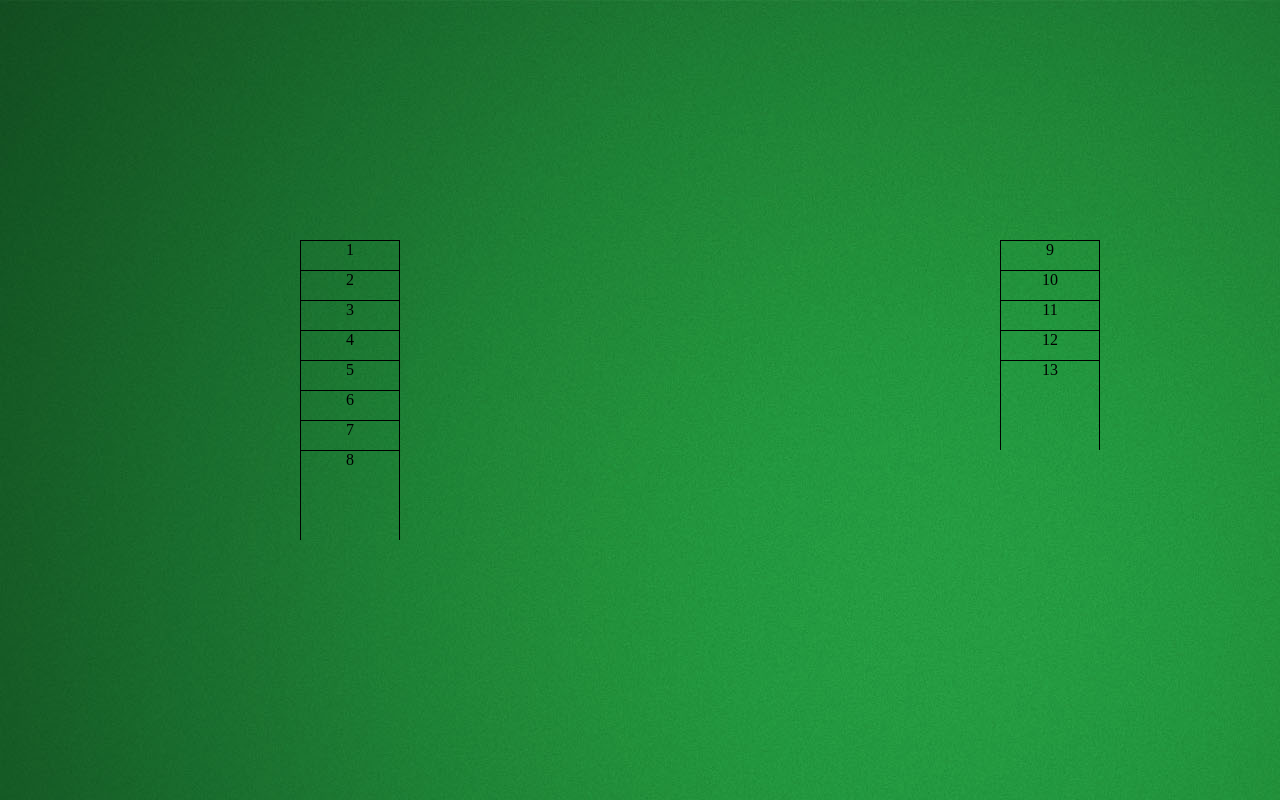
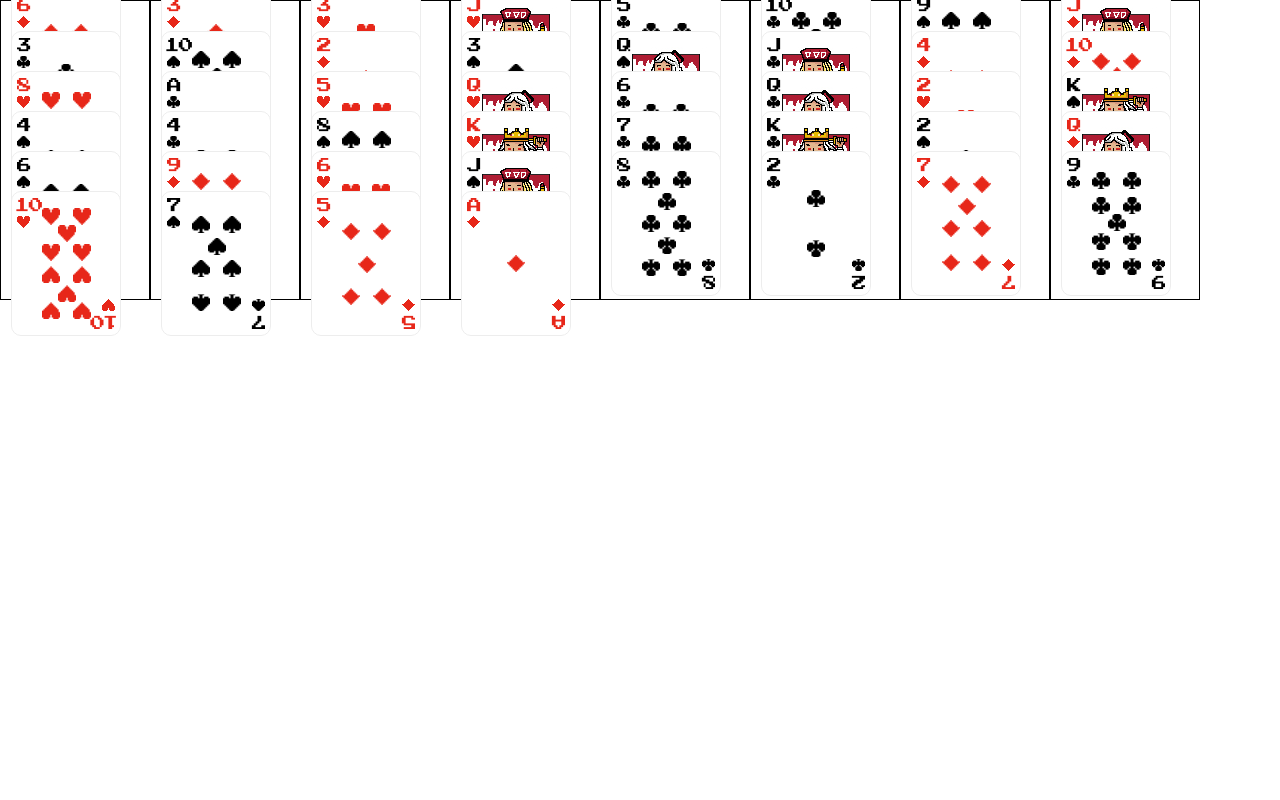
Before and after one commit to akari0624/hexSchool2019Week2_freecell, a React app: page /page2 in a window 1280 px wide. Built offline with nearby package versions, Linux system fonts and the light colour scheme.

Commit message:
remove react-beautiful-dnd based component and page

```diff
--- a/src/index.tsx
+++ b/src/index.tsx
@@ -30,7 +30,6 @@ ReactDOM.render(
       <BrowserRouter>
         <div>
           <Switch>
-            <Route path="/page2" component={rbd_example_archive} />
             <Route path="/" component={indexRouter} />
           </Switch>
         </div>
--- a/src/pages/mainpage/containers/CardDeck.tsx
+++ /dev/null
@@ -1,115 +0,0 @@
-import React, { useEffect, useRef, useCallback } from 'react'
-import {
-  Droppable,
-  Draggable,
-  DroppableProvided,
-  DroppableStateSnapshot
-} from 'react-beautiful-dnd'
-import Styled from 'styled-components'
-
-const DropableRefWrapper = Styled.div`
-  width: 100px;
-  height: 90px;
-  margin-top: -60px;
-`
-
-const DraggableWrapper = Styled.div`
-  width: 100px;
-  height: 90px;
-  margin-top: -60px;
-`
-
-const PorkerCard = Styled.div`
-  width: 100px;
-  height: 90px;
-  border-top: 1px solid #000000;
-  border-left: 1px solid #000000;
-  border-right: 1px solid #000000;
-  text-align: center;
-`
-
-const NotDraggablePorkerCard = Styled.div`
-  width: 100px;
-  height: 90px;
-  border-top: 1px solid #000000;
-  border-left: 1px solid #000000;
-  border-right: 1px solid #000000;
-  text-align: center;
-  margin-top: -60px;
-`
-
-interface Props {
-  pokerCards: number[]
-  droppableId: string
-  nowDraggingAreaId: string
-}
-
-
-  export default function CardDeck(props: Props) {
-    const { pokerCards, droppableId, nowDraggingAreaId } = props
-  const renderCards = useCallback(
-    (pokerCards: number[], nowDraggingDroppableAreaId, thisDroppableId) => (
-      provided: DroppableProvided,
-      snapshot: DroppableStateSnapshot
-    ) => (
-      <DropableRefWrapper ref={provided.innerRef} {...provided.droppableProps}>
-        {pokerCards.map((cardNumber, idx) => {
-          const cLength = pokerCards.length
-          // if (
-          //   nowDraggingAreaId !== '' &&
-          //   nowDraggingDroppableAreaId !== thisDroppableId
-          // ) {
-          //   return (
-          //     <NotDraggablePorkerCard
-          //       key={`${cardNumber}_${idx}`}
-          //     >{`${cardNumber}`}</NotDraggablePorkerCard>
-          //   )
-          // }
-
-          if (idx !== cLength - 1) {
-            return (
-              <NotDraggablePorkerCard
-                key={`${cardNumber}_${idx}`}
-              >{`${cardNumber}`}</NotDraggablePorkerCard>
-            )
-          }
-
-          return (
-            <DraggableWrapper
-            ref={provided.innerRef}
-            key={`${cardNumber}.${idx}`}
-          >
-              <Draggable
-                draggableId={`${cardNumber}`}
-                index={idx}
-                key={`${cardNumber}_${idx}`}
-              >
-                {(provided, snapshot) => (
-                  <PorkerCard
-                    key={`${cardNumber}_${idx}`}
-                    ref={provided.innerRef}
-                    {...provided.draggableProps}
-                    {...provided.dragHandleProps}
-                  >
-                    {`${cardNumber}`}
-                    {provided.placeholder}
-                  </PorkerCard>
-                )}
-              </Draggable>
-
-            </DraggableWrapper>
-
-          )
-        })}
-        {provided.placeholder}
-      </DropableRefWrapper>
-    ),
-    []
-  )
-
-  return (
-    <Droppable droppableId={droppableId} direction="horizontal">
-      {renderCards(pokerCards, nowDraggingAreaId, droppableId)}
-    </Droppable>
-  )
-}
--- a/src/pages/mainpage/rbd_example_archive.tsx
+++ /dev/null
@@ -1,104 +0,0 @@
-import React, { useCallback, useState } from 'react'
-import Styled from 'styled-components'
-import {
-  DragDropContext,
-  DropResult,
-  DragStart,
-  ResponderProvided
-} from 'react-beautiful-dnd'
-import CardDeck from './containers/CardDeck'
-import GreenTable from '../../../assets/green_felt.jpg'
-
-const MainTable = Styled.main`
-  width: 100vw;
-  height: 100vh;
-  background-image: url(${GreenTable});
-  overflow: hidden;
-  display: flex;
-`
-
-interface DeckProps {
-  marginLeft: string
-  marginTop: string
-}
-
-const CardDeckWrapper = Styled.section<DeckProps>`
-  margin-left:${props => props.marginLeft};
-  margin-top:${props => props.marginTop};
-`
-
-interface Props {}
-
-type DragStartFuncType = (
-  initial: DragStart,
-  provided: ResponderProvided
-) => void
-
-type Cards = {
-  dropArea1: number[]
-  dropArea2: number[]
-}
-
-const defaultCardState = {
-  dropArea1: [1, 2, 3, 4, 5, 6, 7, 8],
-  dropArea2: [9, 10, 11, 12, 13]
-}
-
-export default (props: Props) => {
-  const [nowDraggingDroppableId, setNowDraggingDroppableId] = useState('')
-  const [cards, setCards] = useState<Cards>(defaultCardState)
-  const onDragEnd = useCallback(
-    (result: DropResult) => {
-      console.log(result)
-
-      if (!result.destination) {
-        return
-      }
-
-      result.destination.droppableId
-      const source = cards[`${result.source.droppableId}`]
-      const newSource = source.slice(0, source.length - 1) //少一張
-
-      const moveTo = cards[`${result.draggableId}`]
-      const newMoveTo = [...moveTo, result.draggableId]
-
-      const newCards = {}
-      newCards[`${result.source.droppableId}`] = newSource
-      newCards[`${result.draggableId}`] = newMoveTo
-
-      setCards(() => newCards as Cards)
-      setNowDraggingDroppableId(() => '')
-    },
-
-    [cards]
-  )
-
-  const onDragStart = useCallback<DragStartFuncType>(
-    initial => {
-      const nowDraggingDropAreaId = initial.source.droppableId
-      setNowDraggingDroppableId(() => nowDraggingDropAreaId)
-    },
-    [setNowDraggingDroppableId]
-  )
-  return (
-    <DragDropContext onDragEnd={onDragEnd} onDragStart={onDragStart}>
-      <MainTable>
-        <CardDeckWrapper marginLeft="300px" marginTop="300px">
-          <CardDeck
-            pokerCards={cards.dropArea1}
-            droppableId="dropArea1"
-            nowDraggingAreaId={nowDraggingDroppableId}
-          />
-        </CardDeckWrapper>
-
-        <CardDeckWrapper marginLeft="600px" marginTop="300px">
-          <CardDeck
-            pokerCards={cards.dropArea2}
-            droppableId="dropArea2"
-            nowDraggingAreaId={nowDraggingDroppableId}
-          />
-        </CardDeckWrapper>
-      </MainTable>
-    </DragDropContext>
-  )
-}
```
